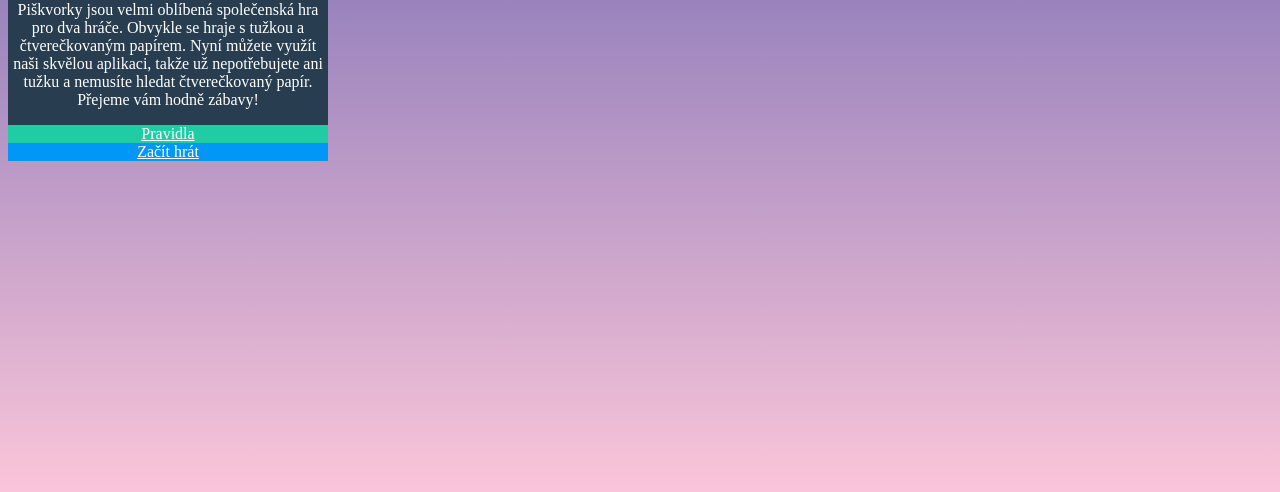
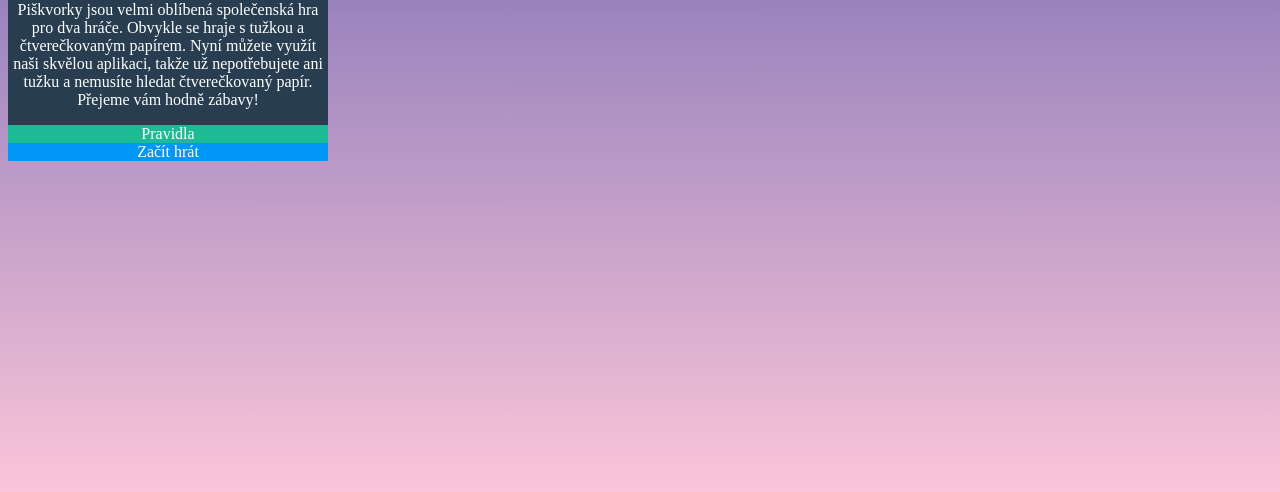
Before and after one commit to EliskaBuocikova/piskvorky, a plain HTML site: page index.html in a window 1280 px wide. In both pictures the pointer is over the link "Pravidla". Shown: the part 286-778 px from the top of the page. Drawn offline with Linux system fonts and the light colour scheme.

Commit message:
Stylování odkazů

```diff
--- a/style.css
+++ b/style.css
@@ -31,12 +31,21 @@ img {
 
 a {
   color: #ffffff;
+  text-decoration: none;
 }
 
 .line--green {
   background-color: #1fcca4;
 }
 
+.line--green:hover {
+  background-color: #1cbb96;
+}
+
 .line--blue {
   background-color: #0197f6;
 }
+
+.line--blue:hover {
+  background-color: #0090e9;
+}
```
